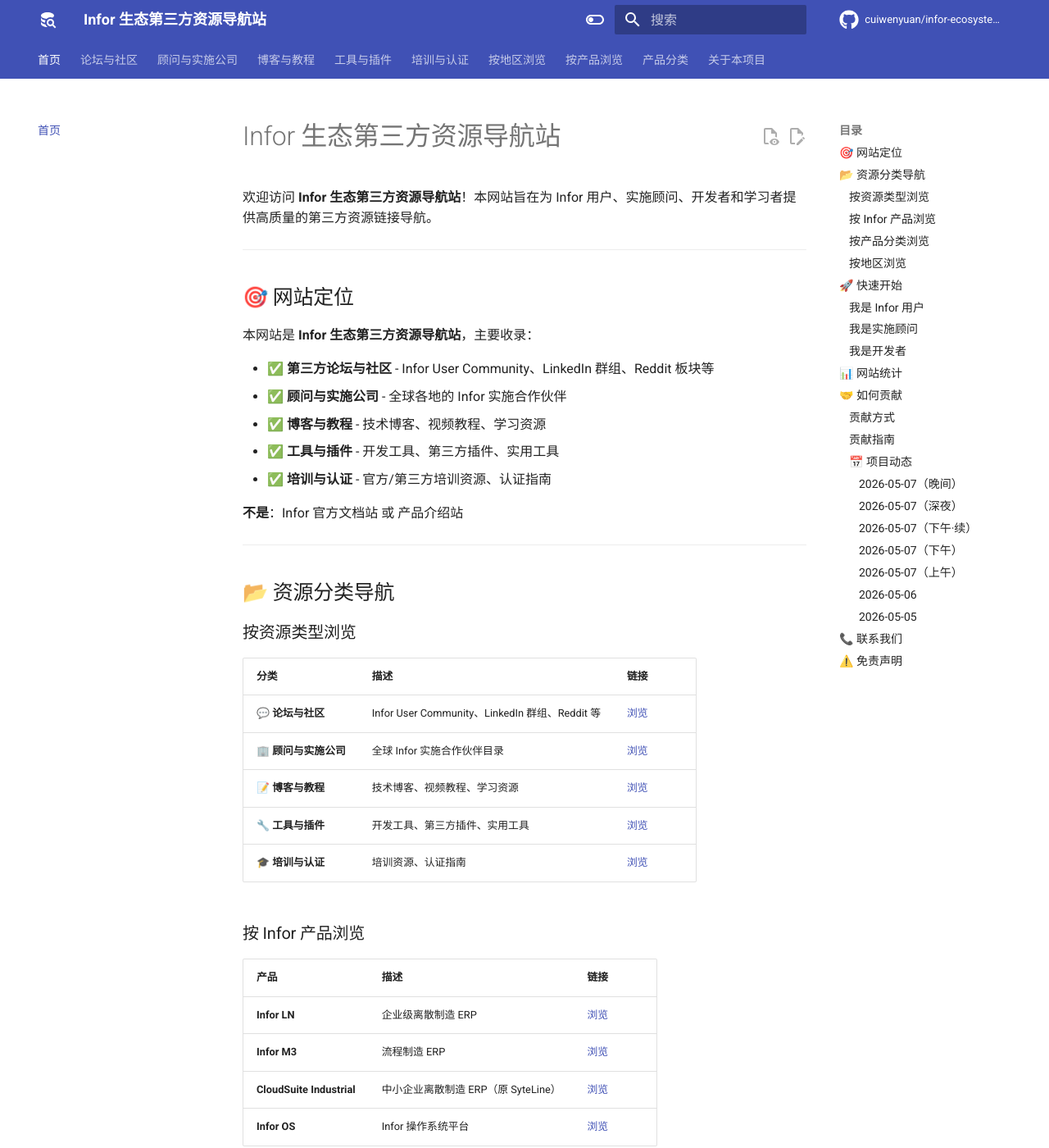
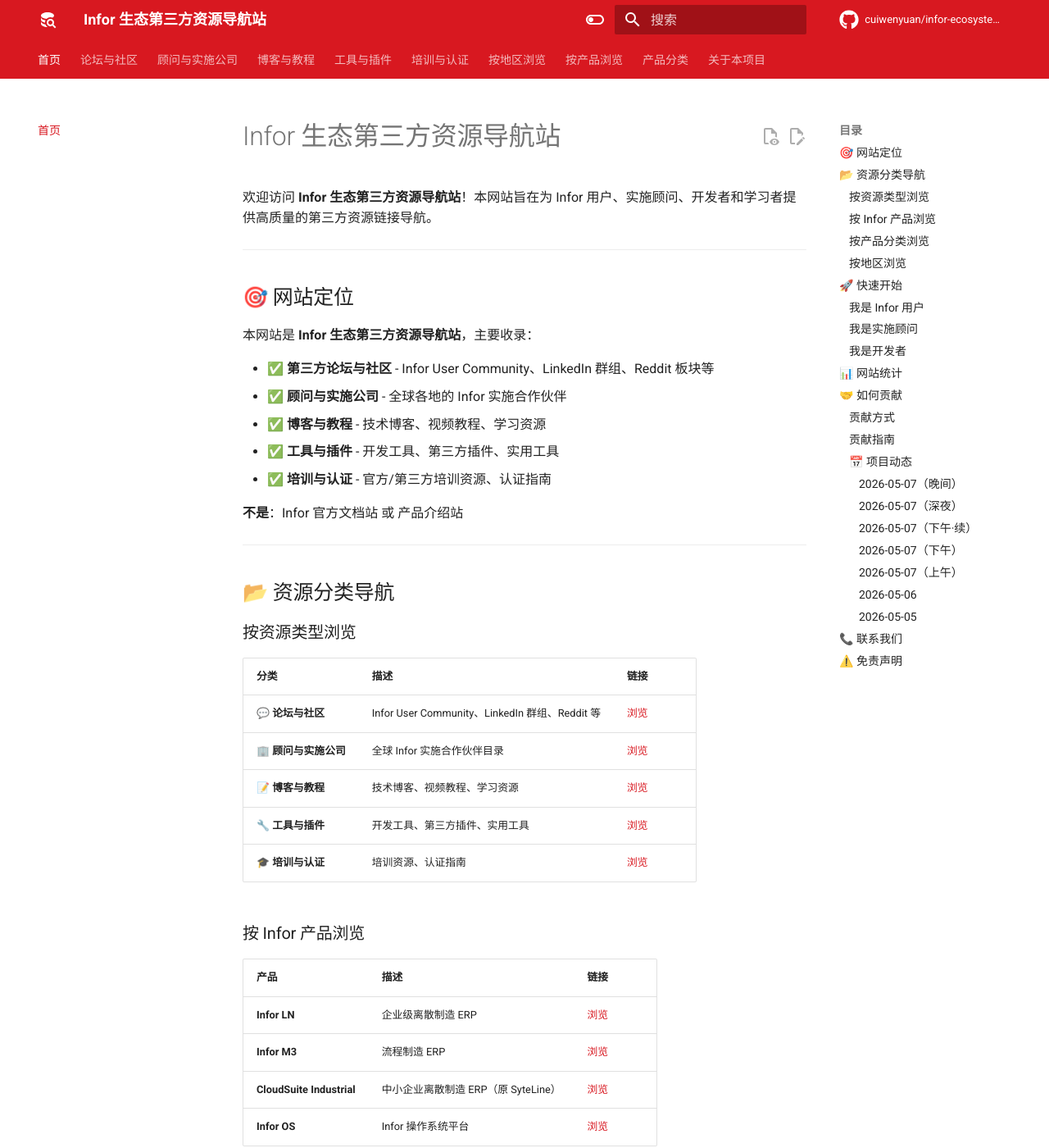
Before and after one commit to cuiwenyuan/infor-ecosystem-open-resources, an MkDocs documentation site: the page built from docs/index.md, in a window 1280 px wide and 1400 px high. Shown: the whole window at 82% size. Built offline with MkDocs 1.6.1 and Material for MkDocs 9.7.7, drawn with Linux system fonts in a browser that asks for light colours; comment, search, counter and statistics services are not loaded.

Commit message:
feat: 主题色从蓝色(indigo)切换为Infor官方品牌红(#D81820)

```diff
--- a/docs/assets/css/extra.css
+++ b/docs/assets/css/extra.css
@@ -1,3 +1,32 @@
+/* Infor 品牌色覆盖 - Material 主题 custom palette */
+[data-md-color-scheme="default"] {
+  --md-primary-fg-color: #D81820;
+  --md-primary-fg-color--light: #E34850;
+  --md-primary-fg-color--lighter: #EE8E93;
+  --md-primary-fg-color--lightest: #FBD4D5;
+  --md-primary-fg-color--dark: #B01319;
+  --md-primary-fg-color--darker: #880E13;
+  --md-primary-bg-color: #FFFFFF;
+  --md-primary-bg-color--light: #FFFFFFCC;
+  --md-primary-fg-color--rgb: 216, 24, 32;
+  --md-accent-fg-color: #D81820;
+  --md-accent-fg-color--transparent: rgba(216, 24, 32, 0.12);
+}
+
+[data-md-color-scheme="slate"] {
+  --md-primary-fg-color: #EE8E93;
+  --md-primary-fg-color--light: #F3B3B7;
+  --md-primary-fg-color--lighter: #F8D9DA;
+  --md-primary-fg-color--lightest: #FDECEE;
+  --md-primary-fg-color--dark: #D81820;
+  --md-primary-fg-color--darker: #B01319;
+  --md-primary-bg-color: #1A1A2E;
+  --md-primary-bg-color--light: #1A1A2ECC;
+  --md-primary-fg-color--rgb: 238, 142, 147;
+  --md-accent-fg-color: #EE8E93;
+  --md-accent-fg-color--transparent: rgba(238, 142, 147, 0.12);
+}
+
 /* ==========================================================================
    Infor 生态资源导航站 - 自定义样式
    Material for MkDocs 扩展样式
@@ -60,7 +89,7 @@
 
 /* 标签颜色变体 */
 .resource-tag--forum {
-  background: rgba(63, 81, 181, 0.12);
+  background: rgba(216, 24, 32, 0.12);
   color: var(--md-primary-fg-color);
 }
 
@@ -85,8 +114,8 @@
 }
 
 .resource-tag--official {
-  background: rgba(33, 150, 243, 0.12);
-  color: #2196f3;
+  background: rgba(216, 24, 32, 0.12);
+  color: #D81820;
 }
 
 .resource-tag--partner {
@@ -278,8 +307,8 @@
 }
 
 .tool-license--free {
-  background: rgba(33, 150, 243, 0.12);
-  color: #2196f3;
+  background: rgba(216, 24, 32, 0.12);
+  color: #D81820;
 }
 
 .tool-license--commercial {
--- a/mkdocs.yml
+++ b/mkdocs.yml
@@ -16,15 +16,15 @@
   palette:
     - media: "(prefers-color-scheme: light)"
       scheme: default
-      primary: indigo
-      accent: indigo
+      primary: custom
+      accent: custom
       toggle:
         icon: material/toggle-switch-off-outline
         name: 切换到深色模式
     - media: "(prefers-color-scheme: dark)"
       scheme: slate
-      primary: indigo
-      accent: indigo
+      primary: custom
+      accent: custom
       toggle:
         icon: material/toggle-switch
         name: 切换到浅色模式
```
